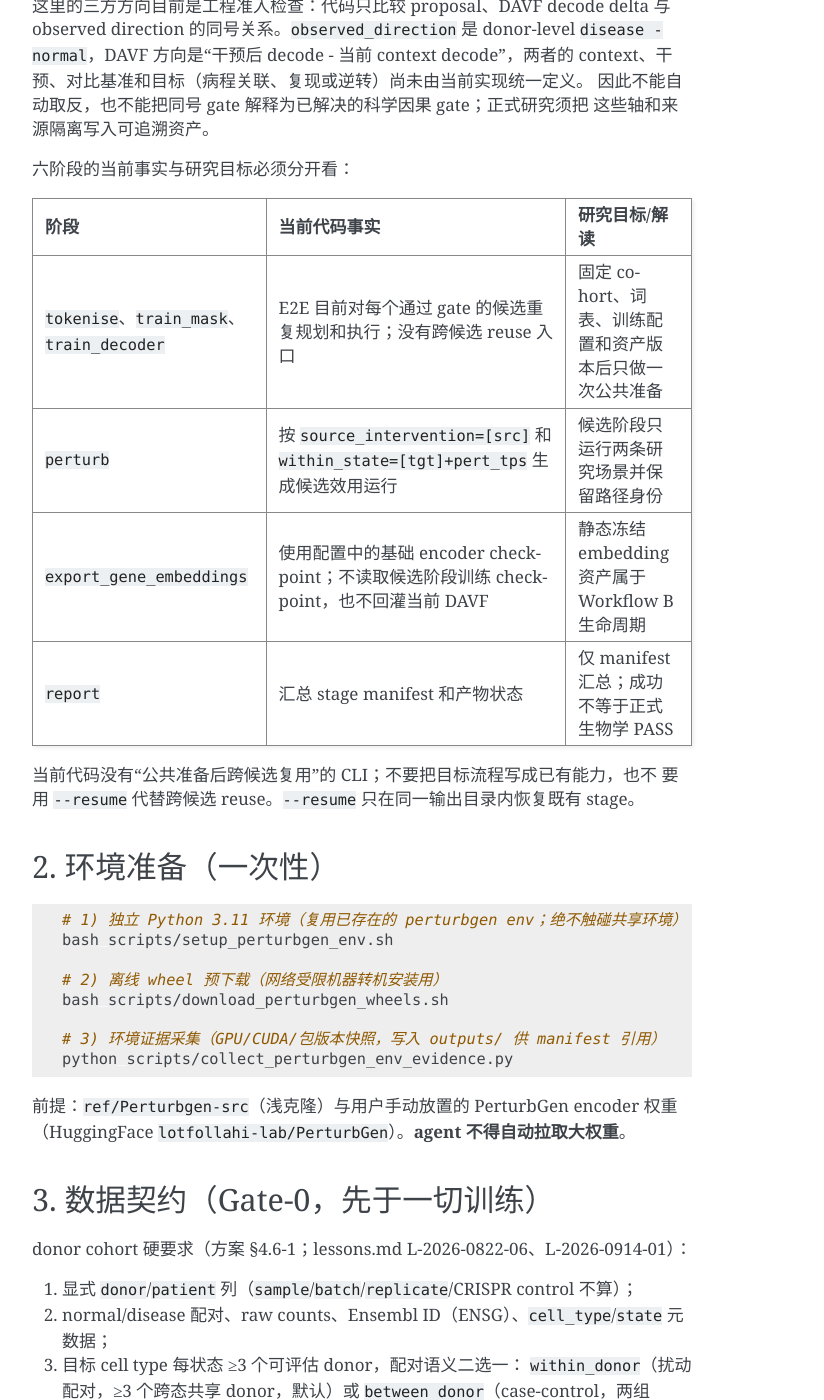
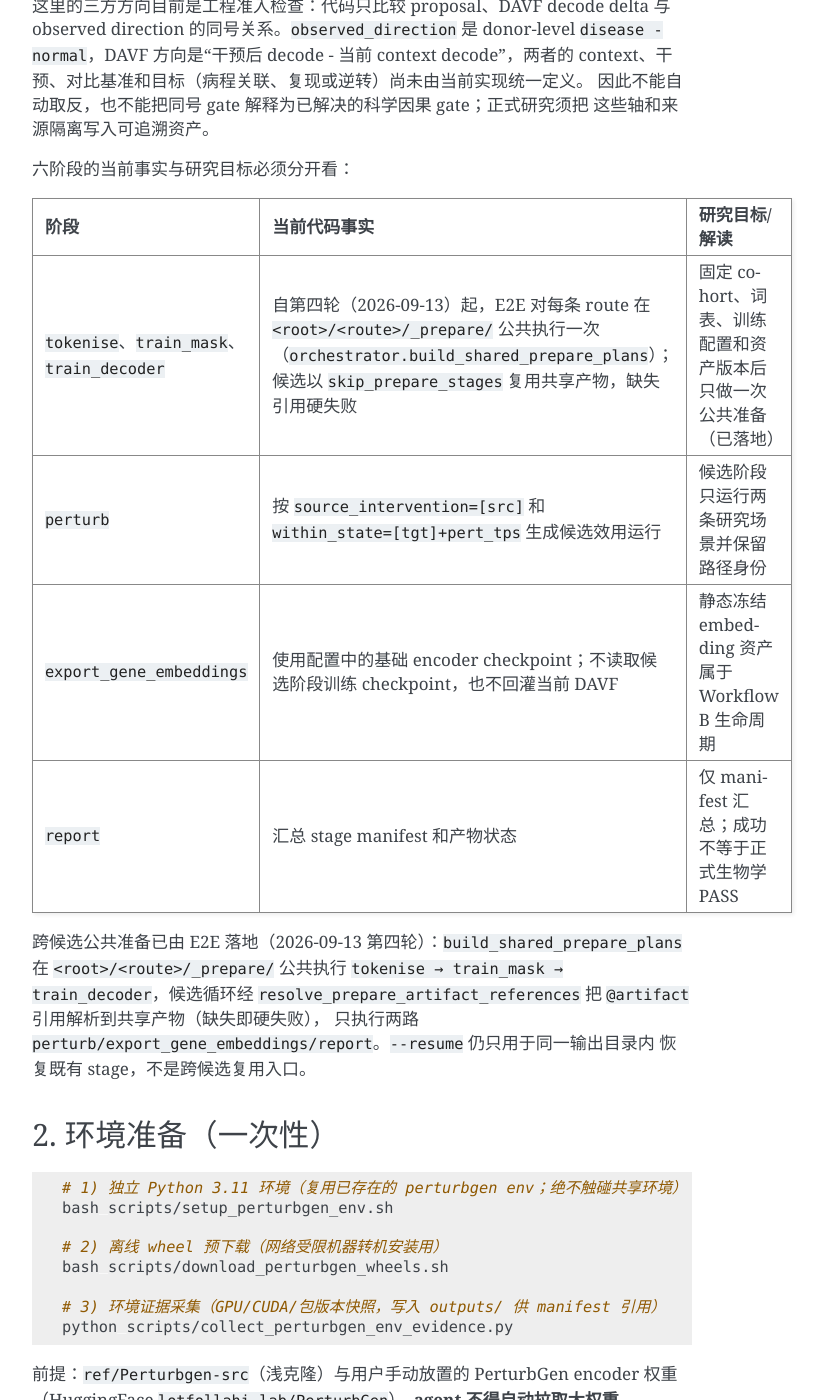
Before and after one commit to valleyhe/PTM2CellNet, a Sphinx documentation site: the page built from docs/guides/perturbgen_bridge.md, in a window 1280 px wide and 1400 px high, scrolled down 1642 px. Shown: the whole window, without its empty margins (388-1212 px from the left). Built offline with Sphinx 7.4.7, drawn with Linux system fonts in a browser that asks for light colours.

Commit message:
docs: sync living docs with landed round-4/5 behavior
Adversarial doc-freshness review found reverse drift: several authoritative docs
still described shared prepare and statistical assembly as unimplemented after
d10e96c/57e72d6/5e71c69 landed them.

- README: research-path points 2/3 now state shared prepare and
  --assemble-statistical-evidence as landed; repair duplicated inference section
  (stray fence had moved PTM training commands out of the training section)
- perturbgen_bridge.md section 1: stage table + note now describe
  build_shared_prepare_plans/_prepare reuse instead of "no reuse entry exists"
- plan v2.1 section 11: dated 2026-09-14 re-review note (body kept as point-in-time record)
- CHANGELOG: fill [Unreleased] with round-3/4/5 entries (was empty since 2.1.0)
- .planning/REQUIREMENTS.md: A-01 partially unblocked (between_donor preflight
  PASS), A-05/A-06 landed status with evidence pointers

```diff
--- a/docs/guides/perturbgen_bridge.md
+++ b/docs/guides/perturbgen_bridge.md
@@ -54,13 +54,16 @@
 
 | 阶段 | 当前代码事实 | 研究目标/解读 |
 |---|---|---|
-| `tokenise`、`train_mask`、`train_decoder` | E2E 目前对每个通过 gate 的候选重复规划和执行；没有跨候选 reuse 入口 | 固定 cohort、词表、训练配置和资产版本后只做一次公共准备 |
+| `tokenise`、`train_mask`、`train_decoder` | 自第四轮（2026-09-13）起，E2E 对每条 route 在 `<root>/<route>/_prepare/` 公共执行一次（`orchestrator.build_shared_prepare_plans`）；候选以 `skip_prepare_stages` 复用共享产物，缺失引用硬失败 | 固定 cohort、词表、训练配置和资产版本后只做一次公共准备（已落地） |
 | `perturb` | 按 `source_intervention=[src]` 和 `within_state=[tgt]+pert_tps` 生成候选效用运行 | 候选阶段只运行两条研究场景并保留路径身份 |
 | `export_gene_embeddings` | 使用配置中的基础 encoder checkpoint；不读取候选阶段训练 checkpoint，也不回灌当前 DAVF | 静态冻结 embedding 资产属于 Workflow B 生命周期 |
 | `report` | 汇总 stage manifest 和产物状态 | 仅 manifest 汇总；成功不等于正式生物学 PASS |
 
-当前代码没有“公共准备后跨候选复用”的 CLI；不要把目标流程写成已有能力，也不
-要用 `--resume` 代替跨候选 reuse。`--resume` 只在同一输出目录内恢复既有 stage。
+跨候选公共准备已由 E2E 落地（2026-09-13 第四轮）：`build_shared_prepare_plans` 在
+`<root>/<route>/_prepare/` 公共执行 `tokenise → train_mask → train_decoder`，候选循环经
+`resolve_prepare_artifact_references` 把 `@artifact` 引用解析到共享产物（缺失即硬失败），
+只执行两路 `perturb/export_gene_embeddings/report`。`--resume` 仍只用于同一输出目录内
+恢复既有 stage，不是跨候选复用入口。
 
 ## 2. 环境准备（一次性）
 
```
Also changed, not shown: CHANGELOG.md (+12 -0 lines), README.md (+6 -14 lines), docs/DAVF_PerturbGen_双路径整合方案与测试方案_2026-08-21.md (+2 -0 lines), .planning/REQUIREMENTS.md.
